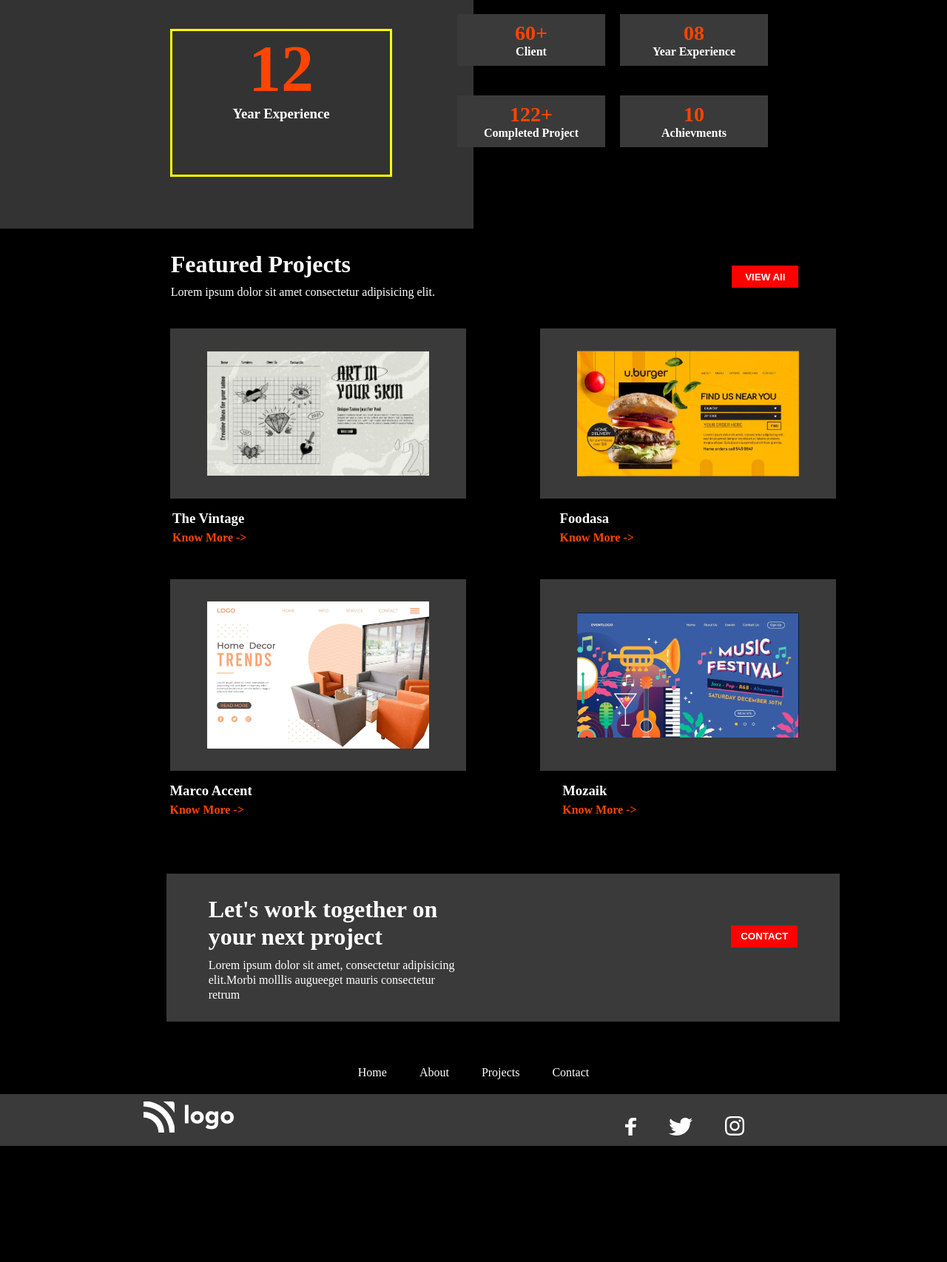
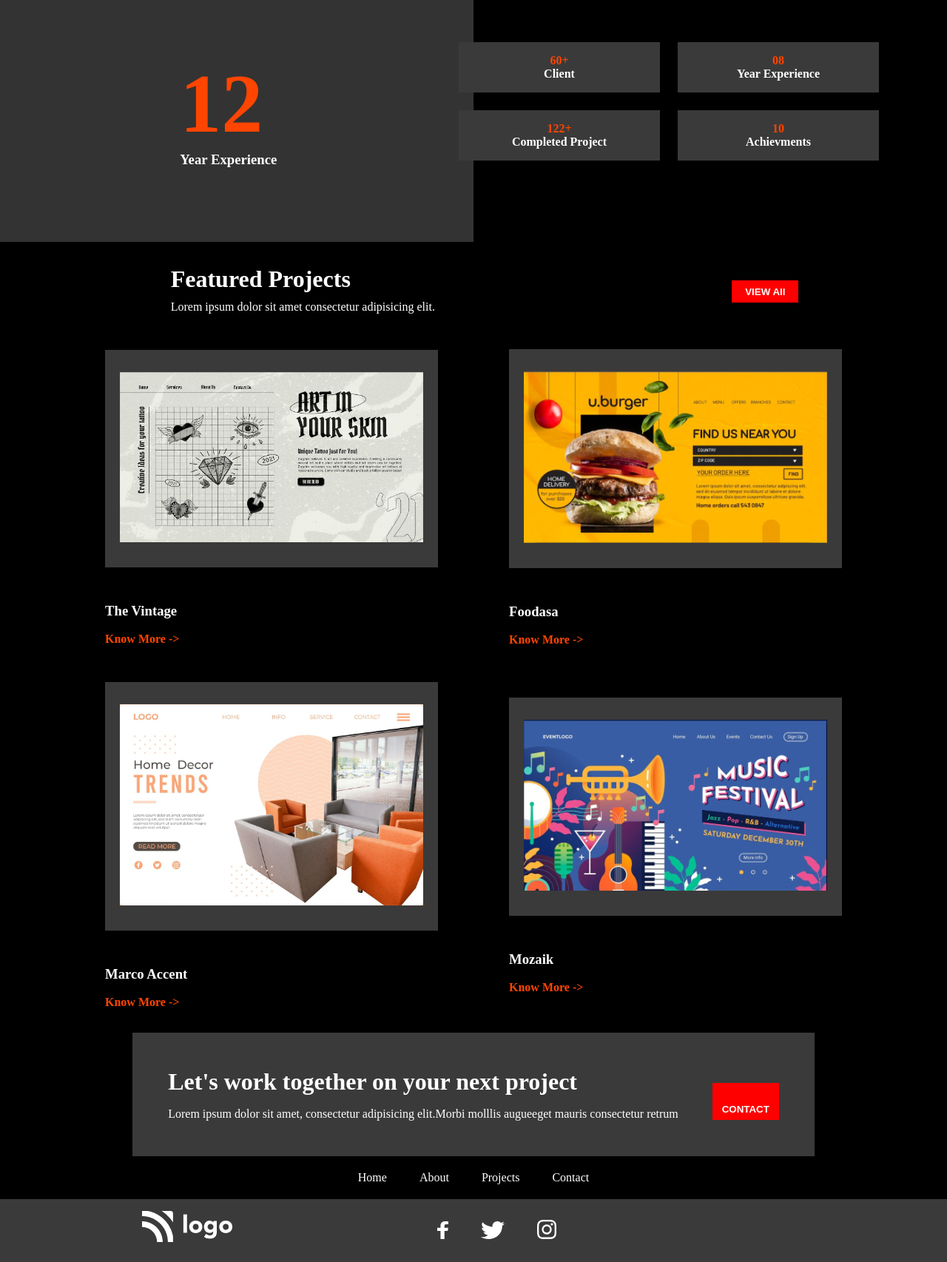
Before and after one commit to krishna5867/Product-Design-Landing-Page, a plain HTML site: page index.html in a window 1280 px wide. Shown: the part 858-2564 px from the top of the page at 74% size. Before the commit the page ends 2407 px from the top, so only its background shows below. Drawn offline with Linux system fonts and the light colour scheme.

Commit message:
responsive

```diff
--- a/index.html
+++ b/index.html
@@ -7,11 +7,10 @@
     <title>Product Design Landing Page</title>
     <link rel="stylesheet" href="style.css">
     <link rel="stylesheet" href="https://cdnjs.cloudflare.com/ajax/libs/font-awesome/6.1.2/css/all.min.css">
-    <!-- <script src="https://cdn.tailwindcss.com"></script> -->
 </head>
 <body>
 <div class="main">
-    <nav class="">
+    <nav class="logo">
             <img src="assets/Logo.png" alt="">
             <div class="nav-list">
                 <ul>
@@ -35,18 +34,18 @@
             <button class="btn">About Me</button>
         </div>
     </div>
+</div>
     <!-- -------------------box--- -->
-<div class="bg-box">
+<!-- <div class="bg-box">
     <div class="exp">
         <div class="exp-box">
             <h1 class="numm"><span>12</span></h1>
             <h3 >Year Experience</h3>
         </div>
     </div>
-</div>
+</div> -->
 <div class="row">
         <div class="box">
-
             <img class="box-logo" src="assets/Brand-logo (2).svg" alt="">
             <h2>UI Design</h2> <br>
             <p>Lorem ipsum dolor sit, amet consectetur adipisicing elit.</p>
@@ -66,7 +65,9 @@
         </div>
 </div>
 <!-- ---------------- -->
-<div class="row row2 rowww">
+<div class="bg-box"></div>
+<div class="row-wrapper">
+<div class="row2">
     <div class="boxx">
         <div class="num"><span>60+</span></div>
         <h4>Client</h4>
@@ -76,7 +77,7 @@
         <h4>Year Experience</h4>
     </div>
 </div>
-<div class="row row2 rowwww">
+    <div class="row2">
         <div class="boxx">
             <div class="num"><span>122+</span></div>
             <h4>Completed Project</h4>
@@ -85,6 +86,11 @@
             <div class="num"><span>10</span></div>
             <h4>Achievments</h4>
         </div>
+    </div>
+</div>
+<div class="experience">
+        <h1 class="numm"><span>12</span></h1>
+        <h3 >Year Experience</h3>
     </div>
 <!-- -----------featured projects------------ -->
 <div class="projects">
@@ -95,57 +101,59 @@
     <button class="btn projects-btn">VIEW All</button>
 </div>
 
-<div class="proj-show">
-    <div class="div">
+<div class="project-cards">
+    <div class="project-card">
+        <div class="card">
             <img src="assets/1 (1).jpg" alt="">
         </div>
-    <div class="div">
-        <img src="assets/1 (2).jpg" alt="">
-    </div>
-</div>
-<div class="name">
-    <div class="pname">
+        <div class="project-author">
             <h3>The Vintage</h3> <br>
         <span>Know More -></span>
         </div>
-    <div class="pname">
+    </div>
+    <div class="project-card">
+        <div class="card">
+            <img src="assets/1 (2).jpg" alt="">
+        </div>
+        <div class="project-author">
             <h3>Foodasa</h3> <br>
         <span>Know More -></span>
         </div>
     </div>
-<!-- ---------------------------- -->
-<div class="projects proj2">
-    <div class="proj">
-        <!-- <h1>Featured Projects</h1> -->
-        <!-- <p>Lorem ipsum dolor sit amet consectetur adipisicing elit.</p> -->
-    </div>
 </div>
 
-<div class="proj-show">
-    <div class="div">
+<!-- ----------project-cards------------------ -->
+<div class="project-cards">
+    <div class="project-card">
+        <div class="card">
             <img src="assets/1 (3).jpg" alt="">
         </div>
-    <div class="div">
-        <img src="assets/1 (4).jpg" alt="">
-    </div>
-</div>
-<div class="name">
-    <div class="pname">
+        <div class="project-author">
             <h3>Marco Accent</h3> <br>
         <span>Know More -></span>
         </div>
-    <div class="pname">
+    </div>
+    <div class="project-card">
+        <div class="card">
+            <img src="assets/1 (4).jpg" alt="">
+        </div>
+        <div class="project-author">
             <h3>Mozaik</h3> <br>
         <span>Know More -></span>
         </div>
     </div>
+</div>
 <!-- --------------lets work----- -->
+<div class="work-banner">
     <div class="work">
         <div class="work-text">
             <h1>Let's work together on your next project</h1>
             <p>Lorem ipsum dolor sit amet, consectetur adipisicing elit.Morbi molllis augueeget mauris consectetur retrum</p>
         </div>
+        <div class="btn">
             <button class="btn ">CONTACT</button>
+        </div>
+    </div>
 </div>
 
 <div class="bottom">
@@ -156,11 +164,11 @@
         <li>Contact</li>
     </ul>
 </div>
-<div class="bottom-logo">
+<div class="footer">
     <div class="logo">
         <img src="assets/Logo.png" alt="">
     </div>
-    <div class="right">
+    <div class="icon">
         <svg width="15" height="24" viewBox="0 0 15 24" fill="none" xmlns="http://www.w3.org/2000/svg">
             <path d="M12.2859 3.98403H15V0.168036C13.6859 0.0544523 12.3655 -0.00162514 11.0443 3.58369e-05C7.11742 3.58369e-05 4.43215 1.99203 4.43215 5.64003V8.78402H0V13.056H4.43215V24H9.74495V13.056H14.1627L14.8268 8.78402H9.74495V6.06003C9.74495 4.80003 10.1492 3.98403 12.2859 3.98403Z" fill="#fff"/>
         </svg>
--- a/style.css
+++ b/style.css
@@ -45,7 +45,7 @@ ul li:hover{
 
 .hero{
     display: flex;
-    justify-content: space-around;
+    justify-content: space-between;
     padding: 0 15rem;
 }
 .image img{
@@ -53,7 +53,8 @@ ul li:hover{
     /* margin-left: 200px; */
 }
 .text{
-    /* max-width: 30%; */
+
+    min-width: 50%;
     /* height: 250px; */
     padding-top: 120px;
 }
@@ -63,7 +64,7 @@ span{
 }
 .text h1{
     color: #fff;
-    font-size: 44px;
+    font-size: 3.6rem;
 }
 .text p{
     margin-top: 10px;
@@ -89,114 +90,54 @@ span{
 }
 /* -------------------box------------ */
 .bg-box{
+    position: absolute;
     background: #333;
     width: 50%;
     height: 700px;
+    margin-top: -370px;
+    z-index: -1;
 }
 
-.exp-box{
-    border: 3px solid yellow;
-    position: absolute;
 
-    /* display: flex; */
-    margin-top: 430px;
-    margin-left: 230px;
-    width: 300px;
-    height: 200px;
-    text-align: center;
-}
-.numm{
-    font-size: 88px;
-}
-.num{
-    font-size: 28px;
-    font-weight: 900;
-
-}
-@media(max-width: 560.79px){
-
-    .nav-list ul li{
-        opacity: 0;
-    }
-    .fa-solid{
-        opacity: 1;
-        position: relative;
-    }
-    .hero{
-        border: 3px solid rgb(0, 255, 13);
-        flex-direction: column;
-    }
-    .image{
-        margin: 0;
-        padding: 0;
-
-    }
-    .image img{
-        margin: auto;
-    }
-    .text{
-        margin: auto;
-        width: 100vw;
-        /* border: 3px solid red; */
-
-    }
-    .bg-box{
-        opacity: 0;
-    }
-    .box{
-        border: 3px solid red;
-        height: auto;
-        margin: 0;
-    }
-    .row{
-        height: 100vh;
-        border: 3px solid rgb(47, 0, 255);
-        width: 100vw;
-        flex-direction: column;
-        margin: 0 0;
-    }
-    .row2{
-        width: 100vw;
-        /* padding: 0; */
-        border: 3px solid red;
-        align-items: center;
-
-
-    }
-    .boxx{
-        border: 3px solid rgb(47, 0, 255);
-
-    }
-    .projects{
-        flex-direction: column;
-        align-items: center;
-        margin: auto;
-    }
-
-
-
-}
-/* -------------------RESPONSIVE---------- */
 /* ---------------- */
 .row{
     display: flex;
-    margin: 0 220px;
+    padding: 0 12rem;
+    margin-top: 6rem;
+    /* margin: 0 220px; */
 }
 .box{
-    position: relative;
-    margin: -600px 10px;
-    display:inline-flexbox;
-    width: 300px;
-    height: 250px;
     background: hsl(0, 1%, 23%);
-    /* margin: 0 20px; */
-    box-sizing: border-box;
+    margin: 0 2rem;
+    padding: 2rem;
     cursor: pointer;
     transition: 0.3s ease-out;
 }
 .box-logo{
-    width: 60px;
+    width: 4rem;
     /* margin-bottom: 10px; */
+}
+.row-wrapper{
+    margin-top: 3rem;
+    position: relative;
+}
+.row2{
+    display: flex;
+}
+.boxx{
+    min-width: 17rem;
+    margin: .75rem;
+    padding: 1rem 3rem;
+    background-color: #3b3a3a;
+}
+.experience{
+    width: 20%;
+    position: absolute;
+    margin: -12% 19%;
+
+}
+.experience h1{
+    font-size: 7rem;
 }
 .box:hover{
     transform: scale(1.07);
@@ -213,11 +154,9 @@ span{
     background: #3b3a3a;
 }
 .box p{
-    margin-bottom: 40px;
+    margin-bottom: 3rem;
 }
-.row2{
-    display: flex;
-}
+
 .boxx:hover{
     cursor: pointer;
     color: #fff;
@@ -226,25 +165,16 @@ span{
 
 }
 span:hover{
-    /* color: #fff; */
+    color: #fff;
 }
-.rowww{
-    margin-top: -300px;
+
+.row2{
+    /* margin: 2rem; */
     margin-left: 608px;
     text-align: center;
 }
-.rowwww{
-    margin: 20px;
-    margin-left: 608px;
-    text-align: center;
-}
-.boxx{
-    padding: 10px;
-    width: 200px;
-    margin: 10px;
 
-    background-color: #3b3a3a;
-}
+
 /* --------projects---------- */
 .projects{
     margin-top: 130px;
@@ -259,62 +189,51 @@ span:hover{
     margin-left: 30px;
 
 }
-.proj-show{
-    display: inline-flex;
-    margin-left: 130px;
-    margin-top: 40px;
+.project-cards{
+    display:flex;
+    align-items: center;
+    justify-content: center;
 }
-.div{
-    width: 400px;
+.card{
+    margin: 3rem;
+    align-items: center;
+
+    width: 450px;
     padding: 20px;
     background-color:#3b3a3a;
-    margin-left: 100px;
-    align-items: center;
-    justify-content: center;
-    display: flex;
 
 }
-.div img{
-    width: 300px;
+.card img{
+    width: 100%;
     margin: 10px 0px;
 }
-.name{
-    display: flex;
-    justify-content: space-evenly;
-    margin-left: -190px;
-    margin-top: 20px;
-    line-height: 13px;
-}
-.proj2{
-    margin-top: 10px;
+.project-author{
+    /* border: 3px solid red; */
+    padding: 0 3rem;
 }
 .div img:hover{
     transform: scale(1.1);
     cursor: pointer;
 }
 /* -------------WORK---- */
+.work-banner{
+        display: flex;
+    align-items: center;
+    justify-content: center;
+    margin-top: 2rem;
+
+}
 .work{
+    width: 72%;
+    display: flex;
+    justify-content: space-between;
     background-color: #3b3a3a;
-    height: 200px;
-    width: 910px;
-    margin-left: 225px;
-    margin-top: 80px;
-    margin-bottom: 40px;
-    display: flex;
-    justify-content: space-evenly;
-}
-.work-text{
-    width: 350px;
-    margin-top: 30px;
+    padding: 3rem;
+
 }
 .work-text p{
-    margin-top: 10px;
-    line-height: 20px;
-}
-.work button{
-    margin-top: 70px;
-    align-items: center;
-    margin-left: 300px;
+    margin-top: 1rem;
+    list-style: 1rem;
 }
 .bottom{
 text-align: center;
@@ -325,28 +244,112 @@ text-align: center;
     margin: 20px;
     align-items: center;
 }
-.bottom-logo{
+.footer{
     display: flex;
-    justify-content: space-around;
-    /* height: 60px; */
     background: #3b3a3a;
+    padding: 1rem 12rem;
+
 
 
 }
-.logo img{
-    margin-top: 10px;
-    margin-left: -60px;
+.icon{
+    margin-left: 16rem;
+    align-items: center;
+}
 
-}
-.right{
-    margin-top: 20px;
-}
-.right svg{
-    margin: 10px 20px;
+.icon svg{
+    margin: .7rem 1.25rem;
     transition: 0.5s ease-out;
     cursor: pointer;
 
 }
-.right svg:hover{
+.icon svg:hover{
     transform: scale(1.3);
 }
+
+@media(max-width: 560.79px){
+    .nav-list ul li{
+        opacity: 0;
+    }
+    .fa-solid{
+        opacity: 1;
+        position: relative;
+    }
+    .hero{
+        align-items: center;
+        /* border: 3px solid rgb(0, 255, 13); */
+        flex-direction: column;
+    }
+    .text{
+        margin-left: 0;
+        margin-top: -4rem;
+        /* position: absolute; */
+        width: 80vw
+
+
+    }
+    .bg-box{
+        opacity: 0;
+    }
+
+    .row{
+        /* border: 3px solid rgb(47, 0, 255); */
+        flex-direction: column;
+        width: 100vw;
+        align-items: center;
+    }
+    .box{
+        width: 70vw;
+    }
+    .row-wrapper{
+        position: relative;
+        /* margin: auto;         */
+
+    }.row-wrapper{
+        margin-top: 9rem;
+        /* border: 3px solid yellow; */
+        /* position: relative; */
+    }
+    .row2{
+        padding: 0 2rem;
+        display: block;
+        margin-left: -1rem;
+    }
+    .boxx{
+        margin: 2rem;
+        /* min-width: 2rem; */
+    }
+    .experience{
+        position: absolute;
+        margin-top: -33rem;
+        width: 60%;
+        text-align: center;
+    }
+    .experience h1{
+        font-size: 4rem;
+    }
+    .projects{
+        flex-direction: column;
+        align-items: center;
+        margin: auto;
+    }
+    .project-cards{
+        flex-direction: column;
+    }
+    .work{
+        width: 83%;
+    }
+    .footer{
+        margin: 0;
+        /* display: block; */
+        padding: 1rem 5rem;
+    }
+    .icon{
+        display: flex;
+        margin-left: 4rem;
+    }
+
+
+
+}
+/* -------------------RESPONSIVE---------- */
```
Lines whose indentation alone changed are shown as unchanged.
